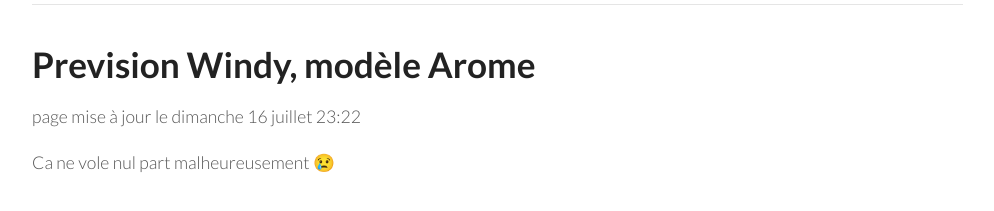
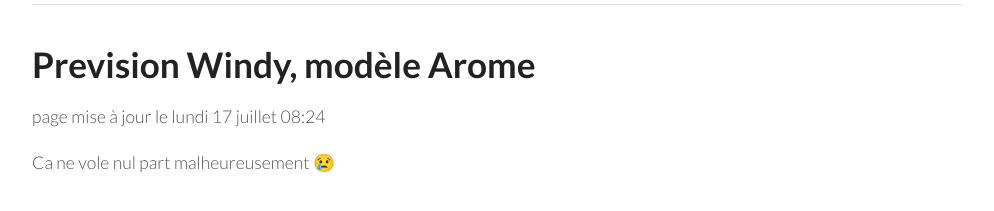
Before and after one commit to parapente-dans-le-nord/parapente-dans-le-nord.github.io, a Jekyll site: the page built from index.markdown, in a window 1280 px wide. Shown: the part 137-348 px from the top of the page, without its empty margins (26-1020 px from the left). Built offline with Jekyll 4.4.1, drawn with Linux system fonts in a browser that asks for light colours.

Commit message:
update index.markdown

```diff
--- a/all.markdown
+++ b/all.markdown
@@ -7,4 +7,4 @@ title:  "Tous les spots"
 {: .links}
 
 # Prevision Windy, modèle Arome
-page mise à jour le dimanche 16 juillet 23:22
+page mise à jour le lundi 17 juillet 08:24
--- a/index.markdown
+++ b/index.markdown
@@ -7,7 +7,7 @@ title:  "Ou ça vole"
 {: .links}
 
 # Prevision Windy, modèle Arome
-page mise à jour le dimanche 16 juillet 23:22
+page mise à jour le lundi 17 juillet 08:24
 
 
 Ca ne vole nul part malheureusement 😢
```
